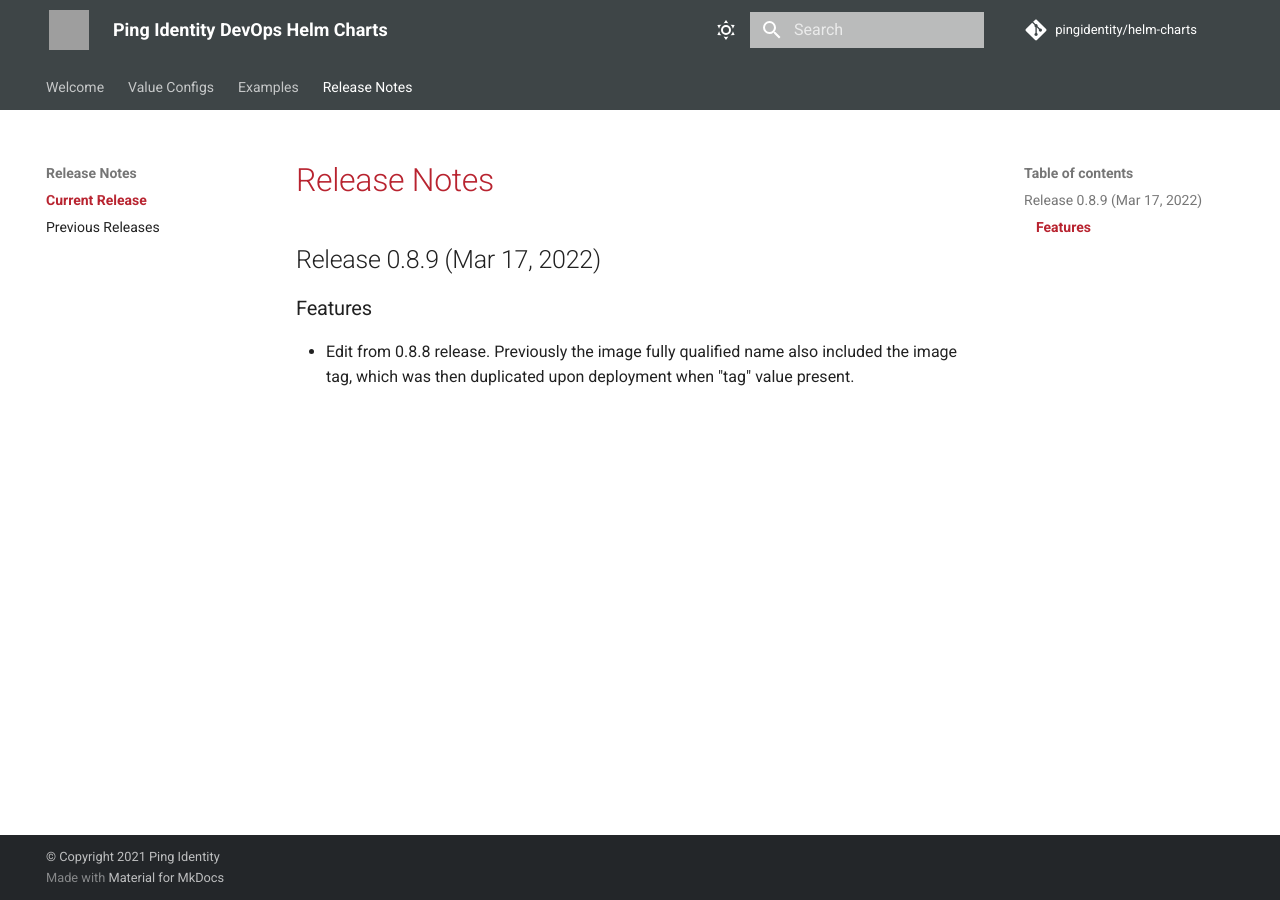
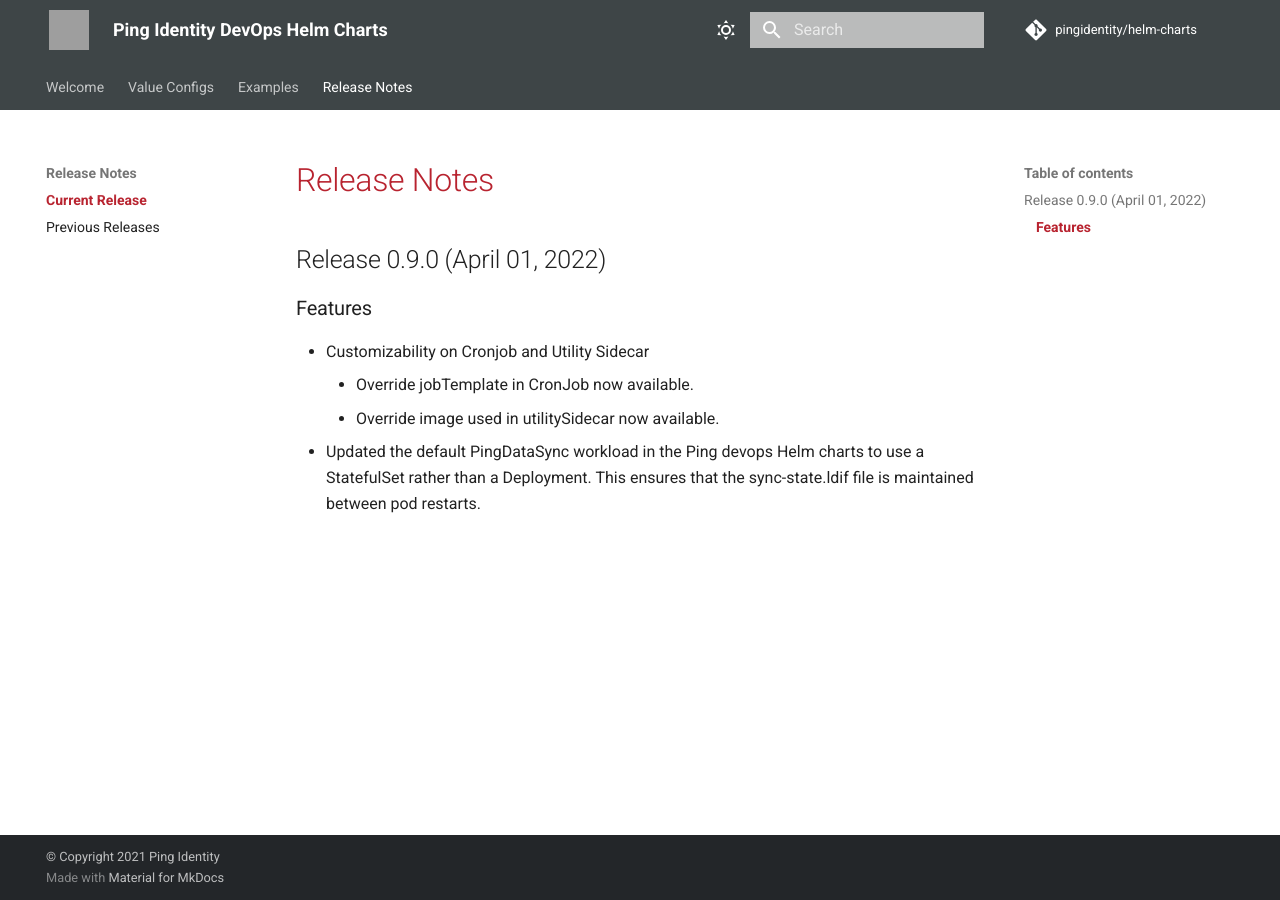
Before and after one commit to pingidentity/helm-charts, an MkDocs documentation site: the page built from docs/release-notes/currentRelease.md, in a window 1280 px wide. Built offline with MkDocs 1.6.1 and Material for MkDocs 9.7.7, drawn with Linux system fonts in a browser that asks for light colours; comment, search, counter and statistics services are not loaded; grey boxes are pictures that could not be loaded.

Commit message:
rel0.9.0

```diff
--- a/docs/release-notes/currentRelease.md
+++ b/docs/release-notes/currentRelease.md
@@ -1,4 +1,7 @@
 # Release Notes
-## Release 0.8.9 (Mar 17, 2022)
+## Release 0.9.0 (April 01, 2022)
 ### Features ###
-  - Edit from 0.8.8 release. Previously the image fully qualified name also included the image tag, which was then duplicated upon deployment when "tag" value present.
+  - Customizability on Cronjob and Utility Sidecar
+    -   Override jobTemplate in CronJob now available.
+    -   Override image used in utilitySidecar now available.
+  - Updated the default PingDataSync workload in the Ping devops Helm charts to use a StatefulSet rather than a Deployment. This ensures that the sync-state.ldif file is maintained between pod restarts.
```
Also changed, not shown: docs/config/supported-values.md (+1 -1 lines), docs/release-notes/previousReleases.md (+4 -0 lines), 2 other files.
